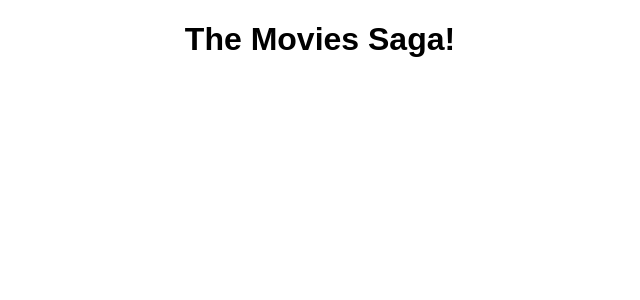
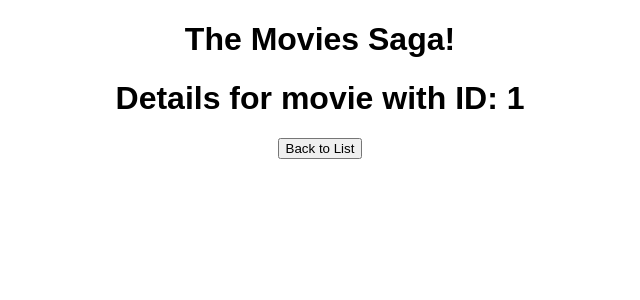
Before and after one commit to BurnerWah/weekend-movie-sagas, a React (Create React App) app: page /#/details/1 in a window 1280 px wide. Shown: the top 300 px of the page, without its empty margins (320-960 px from the left). Built offline with nearby package versions, Linux system fonts and the light colour scheme; the HTML template or start-up script is replaced by a standard one.

Commit message:
Added mostly empty details page

```diff
--- a/src/components/App/App.jsx
+++ b/src/components/App/App.jsx
@@ -1,4 +1,5 @@
 import { Route, HashRouter as Router } from 'react-router-dom'
+import DetailsPage from '../DetailsPage/DetailsPage'
 import MovieList from '../MovieList/MovieList'
 import './App.css'
 
@@ -10,8 +11,9 @@ function App() {
         <Route path="/" exact>
           <MovieList />
         </Route>
-
-        {/* Details page */}
+        <Route path="/details/:id">
+          <DetailsPage />
+        </Route>
 
         {/* Add Movie page */}
       </Router>
--- /dev/null
+++ b/src/components/DetailsPage/DetailsPage.jsx
@@ -0,0 +1,17 @@
+import { useHistory, useParams } from 'react-router-dom'
+
+export default function DetailsPage() {
+  /** @type {Record<string, string | undefined>} */
+  const { id } = useParams()
+
+  const history = useHistory()
+
+  return (
+    <main data-testid="movieDetails">
+      <h1>Details for movie with ID: {id}</h1>
+      <button data-testid="toList" onClick={history.goBack}>
+        Back to List
+      </button>
+    </main>
+  )
+}
--- a/src/components/MovieItem/MovieItem.jsx
+++ b/src/components/MovieItem/MovieItem.jsx
@@ -1,3 +1,5 @@
+import { Link } from 'react-router-dom'
+
 /**
  * @param {Object} props
  * @param {Movie} props.movie
@@ -6,7 +8,9 @@ export default function MovieItem({ movie }) {
   return (
     <div data-testid="movieItem">
       <h3>{movie.title}</h3>
-      <img src={movie.poster} alt={movie.title} />
+      <Link to={`/details/${movie.id}`} data-testid="toDetails">
+        <img src={movie.poster} alt={movie.title} />
+      </Link>
     </div>
   )
 }
```
Also changed, not shown: 1 other file (tests, documents, lock files or other folders).
